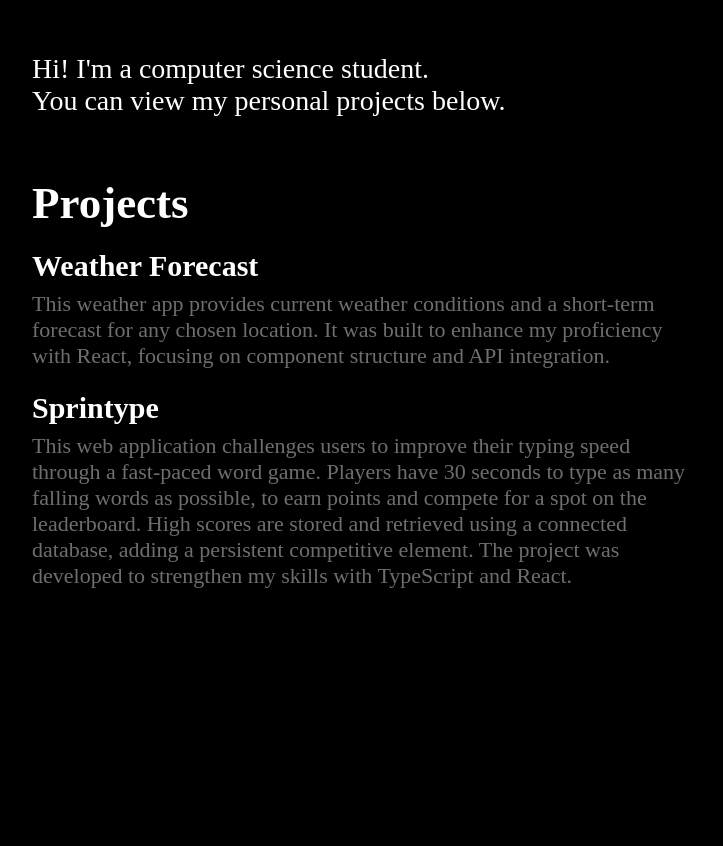
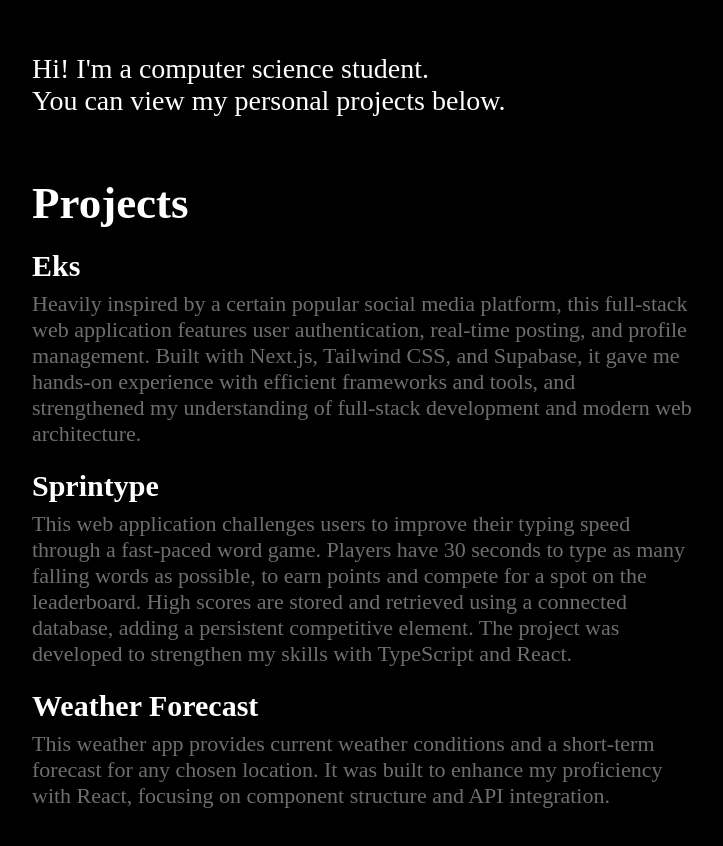
Before and after one commit to espeniv/espeniv-home, a website built with Vite: page index.html in a window 1280 px wide. Shown: the part 158-1004 px from the top of the page, without its empty margins (278-1001 px from the left). Before the commit the page ends 800 px from the top, so only its background shows below. Built offline with nearby package versions, Linux system fonts and the light colour scheme; files whose address does not match are found by name.

Commit message:
Added a new project link with description

```diff
--- a/index.html
+++ b/index.html
@@ -75,14 +75,16 @@
         You can view my personal projects below.
       </p>
       <h2>Projects</h2>
-      <a href="https://weather.espeniv.com/">
+      <a href="https://eks.espeniv.com/">
         <div class="project-container">
-          <h3>Weather Forecast</h3>
+          <h3>Eks</h3>
           <p class="project-description">
-            This weather app provides current weather conditions and a
-            short-term forecast for any chosen location. It was built to enhance
-            my proficiency with React, focusing on component structure and API
-            integration.
+            Heavily inspired by a certain popular social media platform, this
+            full-stack web application features user authentication, real-time
+            posting, and profile management. Built with Next.js, Tailwind CSS,
+            and Supabase, it gave me hands-on experience with efficient
+            frameworks and tools, and strengthened my understanding of
+            full-stack development and modern web architecture.
           </p>
         </div>
       </a>
@@ -100,6 +102,17 @@
           </p>
         </div>
       </a>
+      <a href="https://weather.espeniv.com/">
+        <div class="project-container">
+          <h3>Weather Forecast</h3>
+          <p class="project-description">
+            This weather app provides current weather conditions and a
+            short-term forecast for any chosen location. It was built to enhance
+            my proficiency with React, focusing on component structure and API
+            integration.
+          </p>
+        </div>
+      </a>
     </div>
     <script type="module" src="/src/main.js"></script>
   </body>
```
